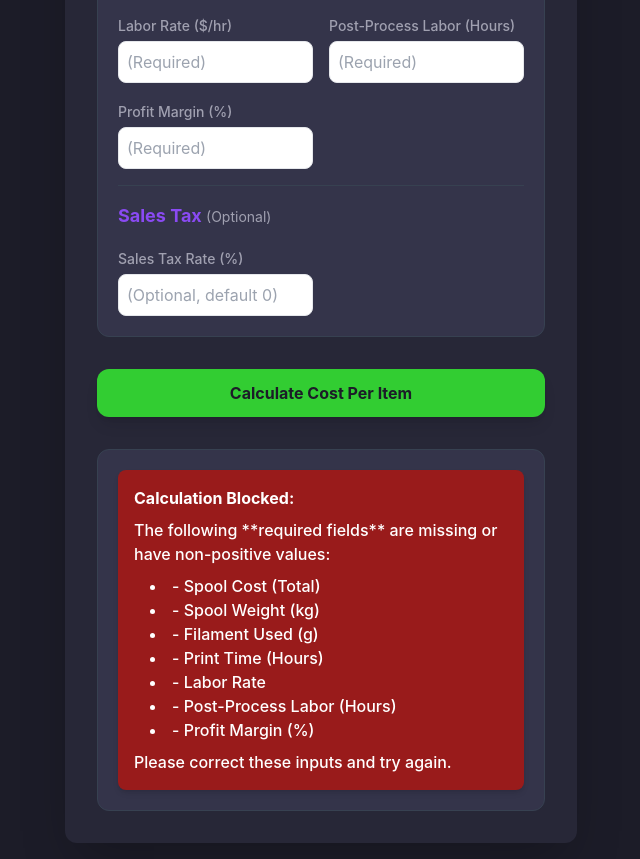
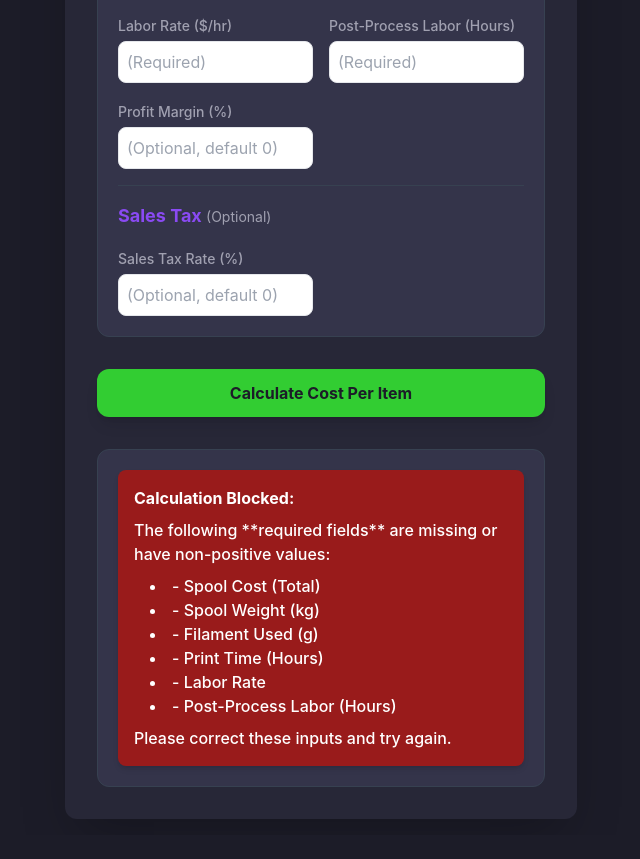
Before and after one commit to sadghostx/3D-Print-Cost, a website: page index.html in a window 1280 px wide. Shown: the part 829-1688 px from the top of the page, without its empty margins (319-959 px from the left). After the commit the page ends 1664 px from the top, so only its background shows below. Drawn offline with nearby package versions, Linux system fonts and the light colour scheme.

Commit message:
Add files via upload

```diff
--- a/index.html
+++ b/index.html
@@ -1,3 +1,4 @@
+
 <!DOCTYPE html>
 <html lang="en">
 <head>
@@ -168,7 +169,7 @@
 
                 <label for="profit_margin_percent" class="block">
                     <span class="text-sm font-medium text-dark-text-secondary">Profit Margin (%)</span>
-                    <input type="number" id="profit_margin_percent" class="input-field" placeholder="(Required)">
+                    <input type="number" id="profit_margin_percent" class="input-field" placeholder="(Optional, default 0)">
                 </label>
 
                 <div class="block"></div>
@@ -235,7 +236,9 @@
             document.getElementById('print_time_hours').placeholder = `(Required)`;
             document.getElementById('hourly_labor_rate').placeholder = `(Required)`;
             document.getElementById('post_process_labor_hours').placeholder = `(Required)`;
-            document.getElementById('profit_margin_percent').placeholder = `(Required)`;
+
+            // PROFIT MARGIN IS NOW OPTIONAL
+            document.getElementById('profit_margin_percent').placeholder = `(Optional, default 0)`;
             document.getElementById('sales_tax_rate_percent').placeholder = `(Optional, default 0)`;
 
             document.getElementById('machine_purchase_cost').placeholder = `(Optional)`;
@@ -267,7 +270,7 @@
             const hourlyLaborRate = getFloatValue('hourly_labor_rate');
             const postProcessLaborHours = getFloatValue('post_process_labor_hours');
             const profitMarginPercent = getFloatValue('profit_margin_percent');
-            const salesTaxRatePercent = getFloatValue('sales_tax_rate_percent'); // NEW
+            const salesTaxRatePercent = getFloatValue('sales_tax_rate_percent');
 
             // --- Enhanced Validation: Check required fields and list missing ones ---
             const requiredFields = [
@@ -277,7 +280,7 @@
                 { id: 'print_time_hours', name: 'Print Time (Hours)' },
                 { id: 'hourly_labor_rate', name: 'Labor Rate' },
                 { id: 'post_process_labor_hours', name: 'Post-Process Labor (Hours)' },
-                { id: 'profit_margin_percent', name: 'Profit Margin (%)' }
+                // profit_margin_percent removed from requiredFields to make it optional
             ];
 
             let missingFields = [];
@@ -286,23 +289,19 @@
                 const value = getFloatValue(field.id);
                 const rawValue = document.getElementById(field.id).value.trim();
 
-                // Special handling for Profit Margin: Must be >= 0 (can be zero, but not negative)
-                if (field.id === 'profit_margin_percent') {
-                    // Check for empty string or a negative number
-                    if (rawValue === "" || value < 0) {
-                        missingFields.push(field.name);
-                    }
-                }
-                // Rule for all other required fields: Must be strictly > 0
-                else {
-                    // Check for empty string, zero, or negative
-                    if (rawValue === "" || value <= 0) {
-                        missingFields.push(field.name);
-                    }
+                // Rule for required fields: Must be strictly > 0 or have non-empty string value
+                if (rawValue === "" || value <= 0) {
+                    missingFields.push(field.name);
                 }
             });
 
-            // Validation for Sales Tax Rate (must be >= 0 if entered, but 0 is okay)
+            // Non-negative validation for optional profit margin
+            const profitMarginRawValue = document.getElementById('profit_margin_percent').value.trim();
+            if (profitMarginRawValue !== "" && profitMarginPercent < 0) {
+                 missingFields.push('Profit Margin (%) (Cannot be negative)');
+            }
+
+            // Non-negative validation for optional sales tax rate
             const salesTaxRawValue = document.getElementById('sales_tax_rate_percent').value.trim();
             if (salesTaxRawValue !== "" && salesTaxRatePercent < 0) {
                  missingFields.push('Sales Tax Rate (%) (Cannot be negative)');
@@ -343,6 +342,9 @@
             // --- 5. Calculate Final Price with Profit & Tax ---
             const profitMarginFactor = 1 + (profitMarginPercent / 100);
             const priceBeforeTax = productionCost * profitMarginFactor;
+
+            // Calculation of profit amount for display
+            const profitAmount = priceBeforeTax - productionCost;
 
             const salesTaxFactor = salesTaxRatePercent / 100;
             const salesTaxAmount = priceBeforeTax * salesTaxFactor;
```
